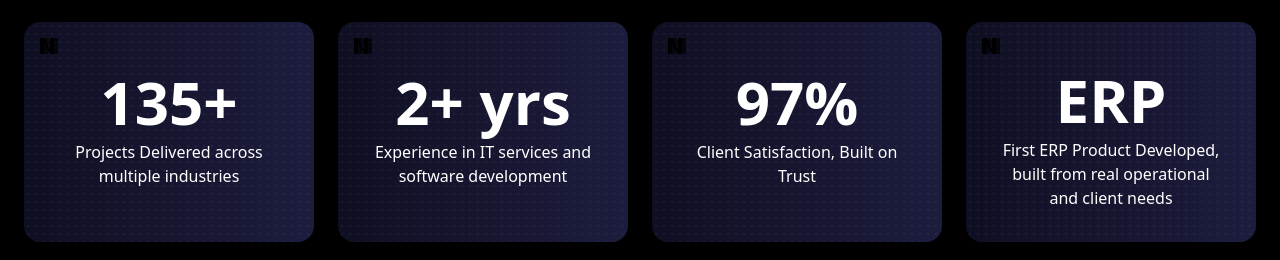
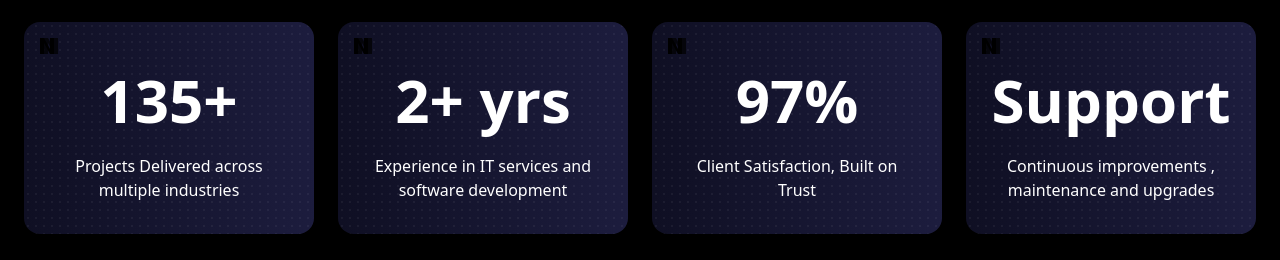
Before and after one commit to lakshya-porwal/Leezova-Web-New, a React (Vite) app: page /aboutUs in a window 1280 px wide. Shown: the part 395-655 px from the top of the page. Built offline with nearby package versions, Linux system fonts and the light colour scheme; no server answers.

Commit message:
content updated

```diff
--- a/src/aboutUs/subPages/OurMission.tsx
+++ b/src/aboutUs/subPages/OurMission.tsx
@@ -13,9 +13,9 @@ export default function OurMission() {
       label: "Client Satisfaction, Built on Trust",
     },
     {
-      number: "ERP",
+      number: "Support",
       label:
-        "First ERP Product Developed, built from real operational and client needs",
+        "Continuous improvements , maintenance and upgrades",
     },
   ];
 
@@ -83,7 +83,7 @@ export default function OurMission() {
 
               {/* Content */}
               <div className="relative z-10 p-8 pt-12 min-h-[200px] flex flex-col items-center justify-center text-center">
-                <div className="text-5xl md:text-6xl font-bold text-white mb-2">
+                <div className="text-5xl md:text-6xl font-bold text-white mb-6">
                   {stat.number}
                 </div>
                 <div className="text-white text-sm md:text-base font-normal">
```
